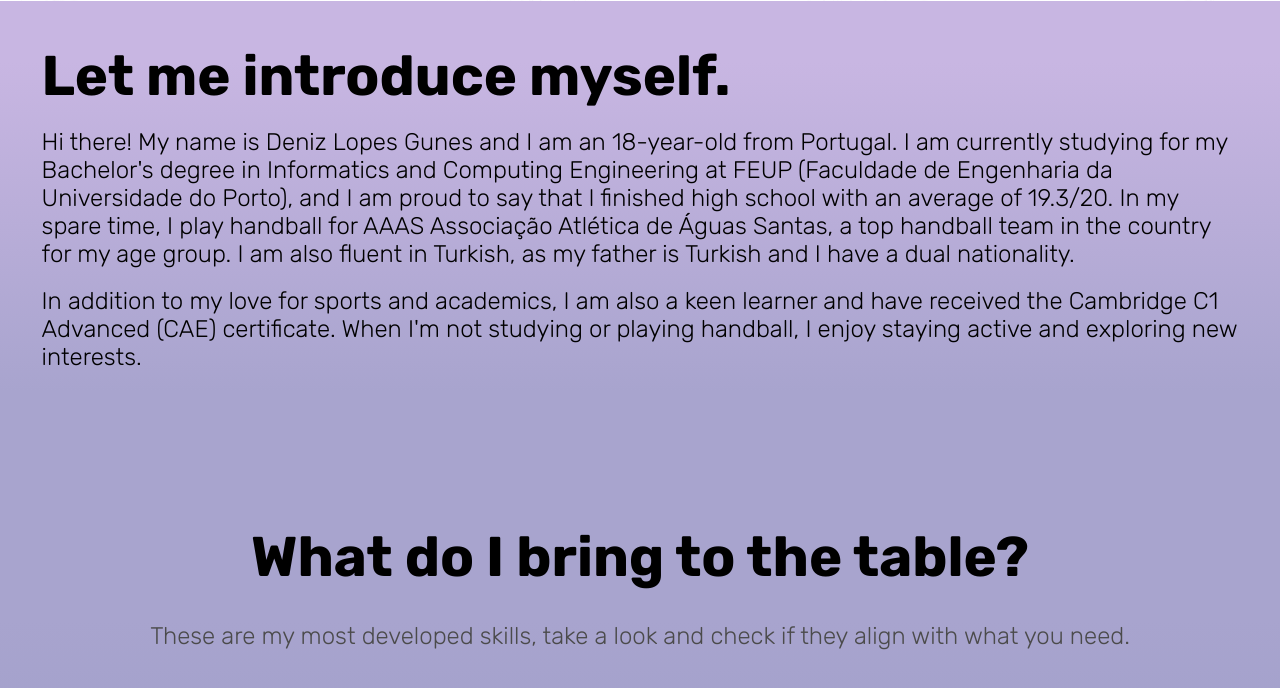
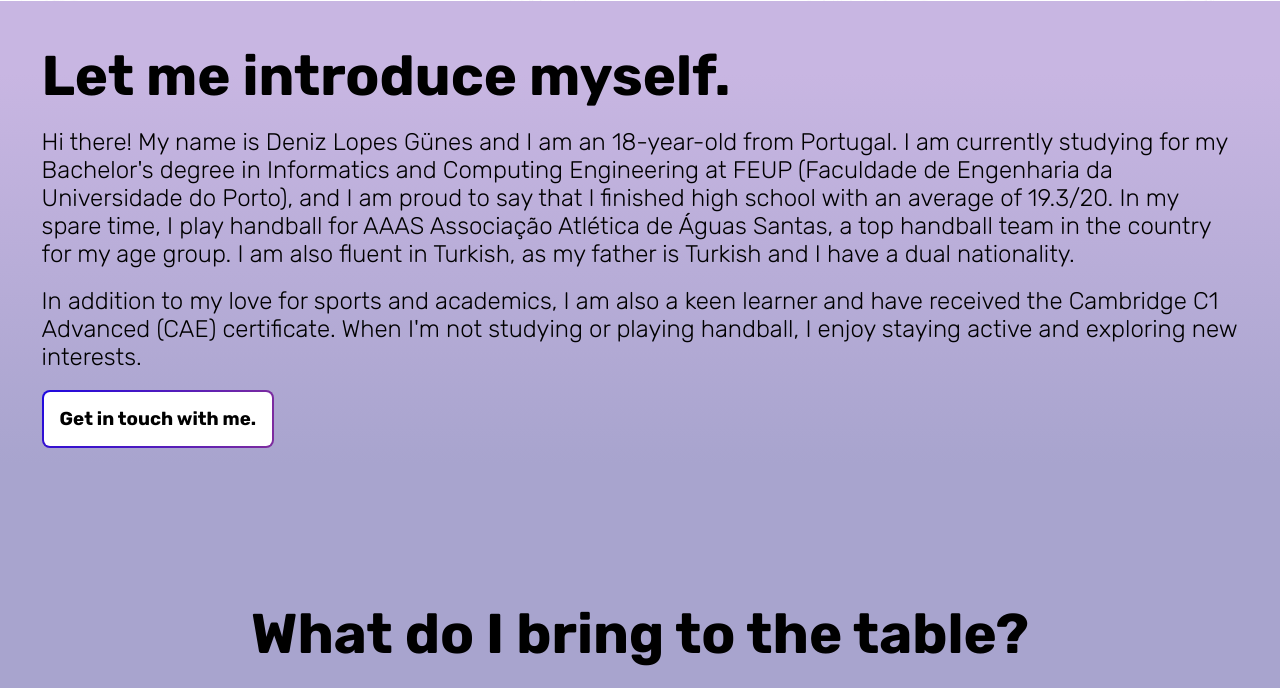
Before and after one commit to denizlg24/denizlg24-mywebsite, a PHP site: page / in a window 1280 px wide. Shown: the part 799-1487 px from the top of the page. Run offline with PHP 8.4, Linux system fonts and the light colour scheme; some libraries are stand-ins or nearby versions.

Commit message:
Linktree and minor fixes.

```diff
--- a/index.html
+++ b/index.html
@@ -5,6 +5,7 @@
     <meta http-equiv="X-UA-Compatible" content="IE=edge">
     <meta name="viewport" content="width=device-width, initial-scale=1.0">
     <title>Home | Deniz Lopes Günes</title>
+    <meta name="description" content="Hey I'm Deniz Lopes Günes and this is my personal website, where you'll find my portfolio among other stuff.">
     <link rel="apple-touch-icon" sizes="180x180" href="icons/apple-touch-icon.png">
     <link rel="icon" type="image/png" sizes="32x32" href="icons/favicon-32x32.png">
     <link rel="icon" type="image/png" sizes="16x16" href="icons/favicon-16x16.png">
@@ -60,7 +61,7 @@
             <div class="about-me-left-holder">
                     <h1 style="font-size: 3.5rem; ">Let me introduce myself.</h1>
                     <br>
-                    <p style="font-size: 1.5rem; font-weight: 300;">Hi there! My name is Deniz Lopes Gunes and I am an <script>
+                    <p style="font-size: 1.5rem; font-weight: 300;">Hi there! My name is Deniz Lopes Günes and I am an <script>
                         var birthDate = new Date("04/24/2004");
                         var currentDate = new Date();
                         var ageInMilliseconds = currentDate - birthDate;
@@ -70,6 +71,13 @@
                       </script>-year-old from Portugal. I am currently studying for my Bachelor's degree in Informatics and Computing Engineering at FEUP (Faculdade de Engenharia da Universidade do Porto), and I am proud to say that I finished high school with an average of 19.3/20. In my spare time, I play handball for AAAS Associação Atlética de Águas Santas, a top handball team in the country for my age group. I am also fluent in Turkish, as my father is Turkish and I have a dual nationality. </p>
                     <br>
                     <p style="font-size: 1.5rem; font-weight: 300;">In addition to my love for sports and academics, I am also a keen learner and have received the Cambridge C1 Advanced (CAE) certificate. When I'm not studying or playing handball, I enjoy staying active and exploring new interests.</p>
+                    <br>
+                    <a href="https://linktr.ee/denizlg24" target="_blank" style="color: black; text-decoration: none;">
+                        <div class="linktree">
+                            <h3>Get in touch with me.</h3>
+                        </div>
+                    </a>
+
             </div>
             <div class="about-me-picture-holder">
                 <div>
--- a/style.css
+++ b/style.css
@@ -280,7 +280,29 @@ ul#navbar-mobile li a#active-tab-indicator-mobile{
     transform: scale(1.3);
 }
 */
-
+.linktree{
+    padding: 1rem 1rem;
+    width: fit-content;
+    border: double 2px transparent;
+    border-radius: .5rem;
+    outline: none;
+    background-image: linear-gradient(#ffffff, #ffffff), radial-gradient(circle at top left, #1e08e0, #7e2c9e);
+    background-origin: border-box;
+    background-clip: padding-box, border-box;
+    transform: scale(1);
+    transition: all .3s ease-in-out;
+}
+.linktree:hover{
+    cursor: pointer;
+    transform: scale(1.05);
+    border: double 2px transparent;
+    border-radius: .5rem;
+    outline: none;
+    background-image: linear-gradient(#ffffff, #ffffff), radial-gradient(circle at top left, #1e08e0, #7e2c9e);
+    background-origin: border-box;
+    background-clip: padding-box, border-box;
+    transition: all .3s ease-in-out;
+}
 .about-me-main-holder{
     height: 100%;
     display: flex;
```
